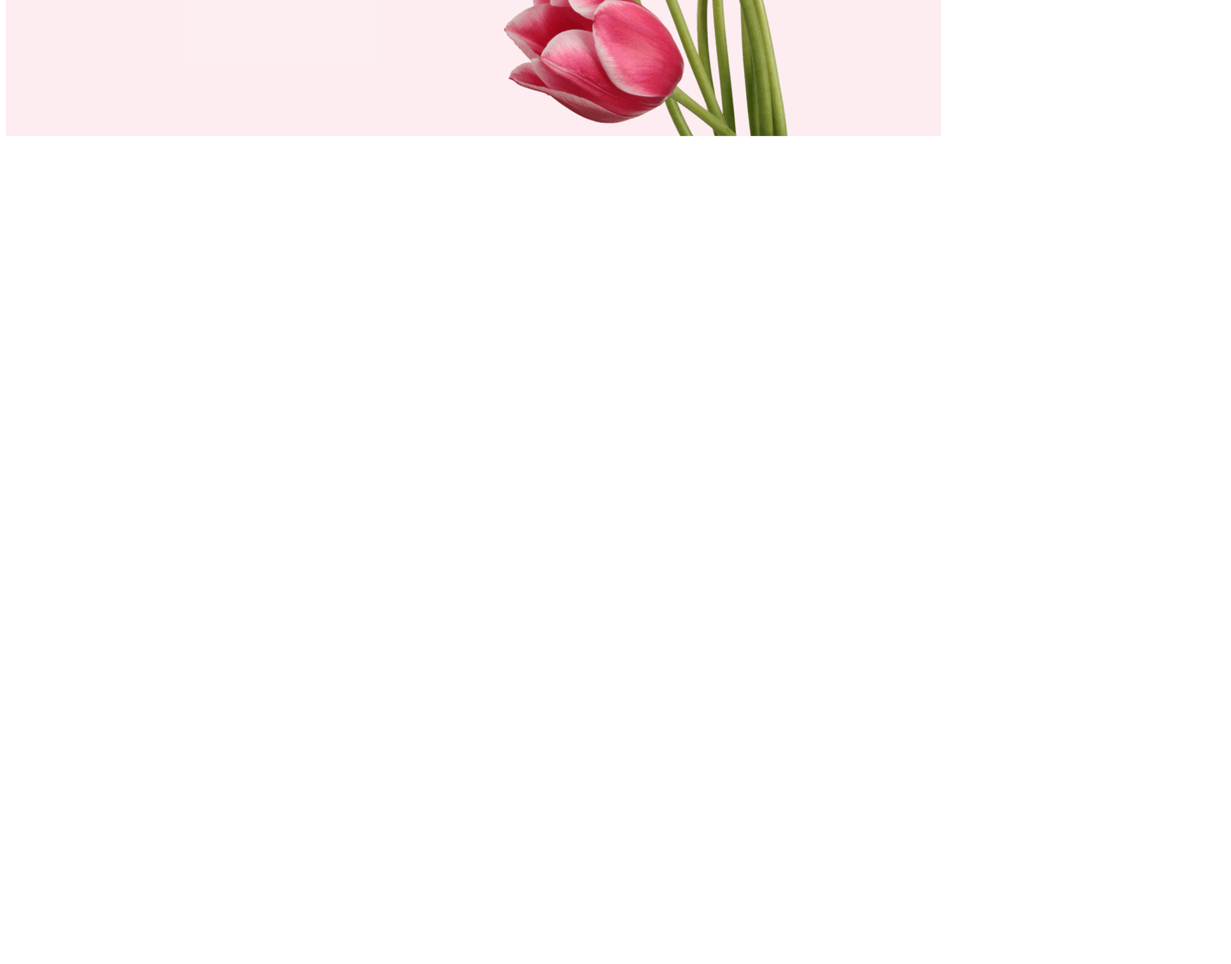
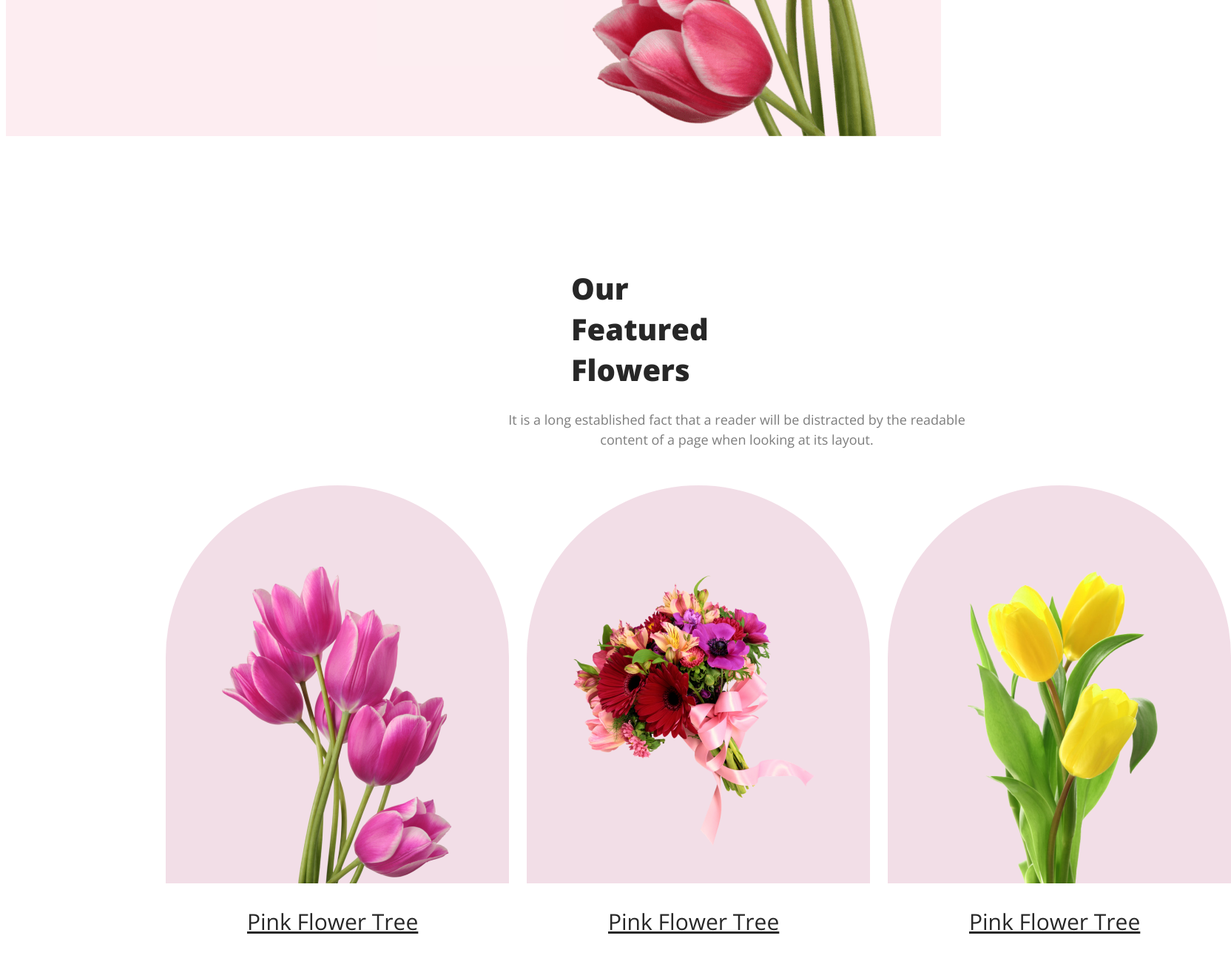
Before and after one commit to tasnu754/Flower-project, a plain HTML site: page index.html in a window 1280 px wide. Shown: the part 674-1977 px from the top of the page at 74% size, 1664 px wide, since content can reach past the window. Before the commit the page ends 866 px from the top, so only its background shows below. Drawn offline with nearby package versions, Linux system fonts and the light colour scheme.

Commit message:
Added feature photos

```diff
--- a/index.html
+++ b/index.html
@@ -16,7 +16,7 @@
 
             <div class="left-container">
                 <h1 class="head-title">Let's make <br> beautiful flowers a <br> part of your life.</h1>
-                <p class="head-paragraph">It is a long established fact that a reader will be distracted by the readable content of a page when looking at its layout. The point of using Lorem Ipsum is that it has a more-or-less normal distribution of letters.</p>
+                <p class="paragraph">It is a long established fact that a reader will be distracted by the readable content of a page when looking at its layout. The point of using Lorem Ipsum is that it has a more-or-less normal distribution of letters.</p>
                 <button class="btn">Shop Now</button>
             </div>
 
@@ -26,5 +26,35 @@
 
         </div>
     </header>
+
+    <main>
+
+            <div class="main-head">
+                <h1 class="feature-title">Our Featured Flowers</h1>
+            <p class="paragraph pr">It is a long established fact that a reader will be distracted by the readable <br> content of a page when looking at its layout.</p>
+            </div>
+
+            <div class="flower-photos">
+                <div class="flower1">
+                    <div class="photo-container">
+                        <img src="Flower Asset/pngwing 6.png" alt="" class="photo1">
+                    </div>
+                    <p class="links">Pink Flower Tree</p>
+                </div>
+                <div class="flower2">
+                   <div class="photo-container">
+                    <img src="Flower Asset/pngwing 5.png" alt="" class="photo2">
+                   </div>
+                    <p class="links">Pink Flower Tree</p>
+                </div>
+                <div class="flower3">
+                   <div class="photo-container">
+                    <img src="Flower Asset/pngwing 7.png" alt="" class="photo3">
+                   </div>
+                    <p class="links">Pink Flower Tree</p>
+                </div>
+            </div>
+
+    </main>
 </body>
 </html>
--- a/style.css
+++ b/style.css
@@ -3,6 +3,7 @@ body {
   font-family: "Open Sans", sans-serif;
 }
 
+/* Header section  */
 .head-container {
   display: flex;
   gap: 97px;
@@ -17,16 +18,16 @@ body {
   color: #272727;
   font-size: 80px;
   font-weight: 800;
-  margin-bottom: 30px ;
+  margin-top: 197px;
+  margin-right: 240px;
 }
-.head-paragraph {
-  width: 600px;
+.paragraph {
+  width: 650px;
   color: rgba(39, 39, 39, 0.6);
-  font-family: Lato;
   font-size: 18px;
-  font-weight: 400;
-  margin-bottom: 30px ;
-
+  font-weight: 500;
+  margin-bottom: 30px;
+  line-height: 1.5;
 }
 .btn {
   background: #e55473;
@@ -36,6 +37,7 @@ body {
   font-size: 20px;
   font-weight: 700;
   border: none;
+  gap: 10px;
 }
 .img-container {
   width: 635px;
@@ -44,3 +46,69 @@ body {
   padding-right: 240px;
   padding-bottom: 0px;
 }
+
+/* Second section  */
+.feature-title {
+  /* width: 392px;
+  height: 48px; */
+  color: #272727;
+  font-size: 40px;
+  font-weight: 800;
+  margin-top: 178px;
+  margin-right: 764px;
+  margin-left: 764px;
+}
+.pr{
+  text-align: center;
+  margin-right: 663px;
+  margin-left: 663px;
+  margin-bottom: 48px;
+}
+
+/* flowers photo section  */
+.flower-photos{
+  width: 1392px;
+  display: flex;
+  justify-content: center;
+  margin-right: 240px;
+  margin-left: 240px;
+  margin-bottom: 128px;
+  gap: 24px;
+}
+
+.photo-container{
+  width: 464px;
+  height: 538px;
+  background-color: rgba(167, 33, 98, 0.15);
+  border-radius: 300px 300px 0px 0px;
+}
+
+.photo1{
+  width: 310px;
+  height: 428px;
+  margin-top: 110px;
+  margin-right: 78px;
+  margin-left: 76px;
+}
+.photo2{
+  width: 370px;
+  height: 370px;
+  margin: 117px 47px 51px 47px;
+}
+.photo3{
+  width: 314px;
+  height: 471px;
+  margin: 67px 75px 0px 75px;
+
+}
+.links{
+  color: #272727;
+  /* width: 181px; */
+  height: 35px;
+  font-size: 30px;
+  font-weight: 500;
+  line-height: 24px;
+  margin-left: 110px;
+  margin-top: 40px;
+  text-decoration: underline;
+}
```
Lines whose indentation alone changed are shown as unchanged.
